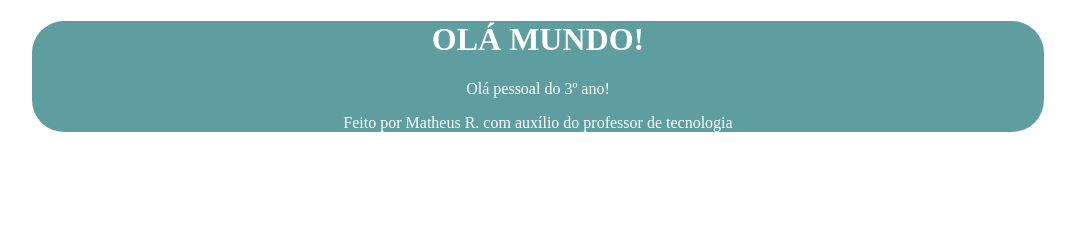
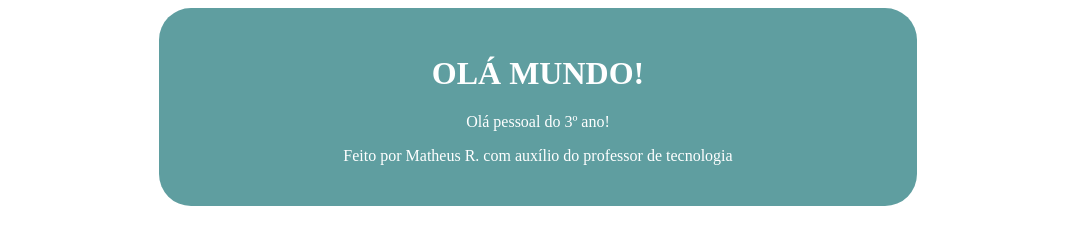
Before and after one commit to MatheusRSoarez/Escola-Irene, a plain HTML site: page projeto/index.html in a window 1280 px wide. Shown: the whole page, without its empty margins (102-1177 px from the left). Drawn offline with Linux system fonts and the light colour scheme.

Commit message:
Add files via upload

```diff
--- a/projeto/css/style.css
+++ b/projeto/css/style.css
@@ -1,8 +1,9 @@
 .container{
 	background-color:cadetblue;
 	text-align: center;
-	margin: 0 10% 0 10%;
+	margin: 0 20% 0 20%;
 	border-radius: 2em;
 	box-shadow: 10 5 5;
+	padding: 2%;
 	color: #fff;
 }
```
